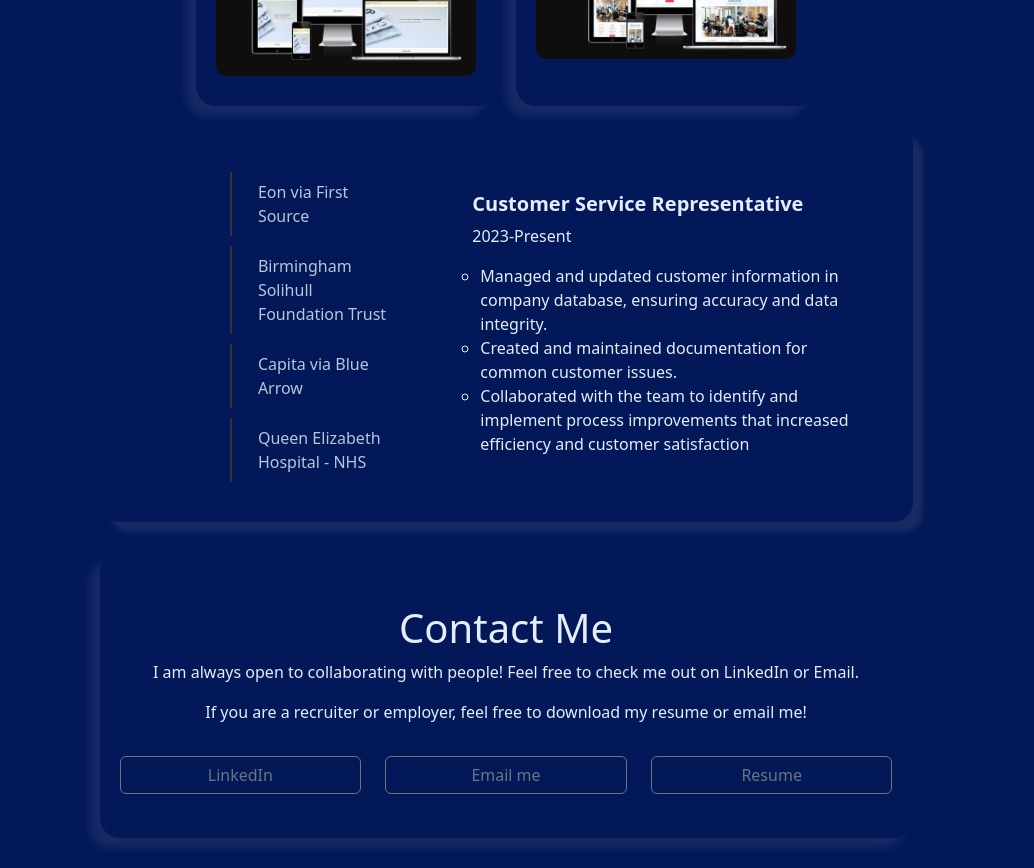
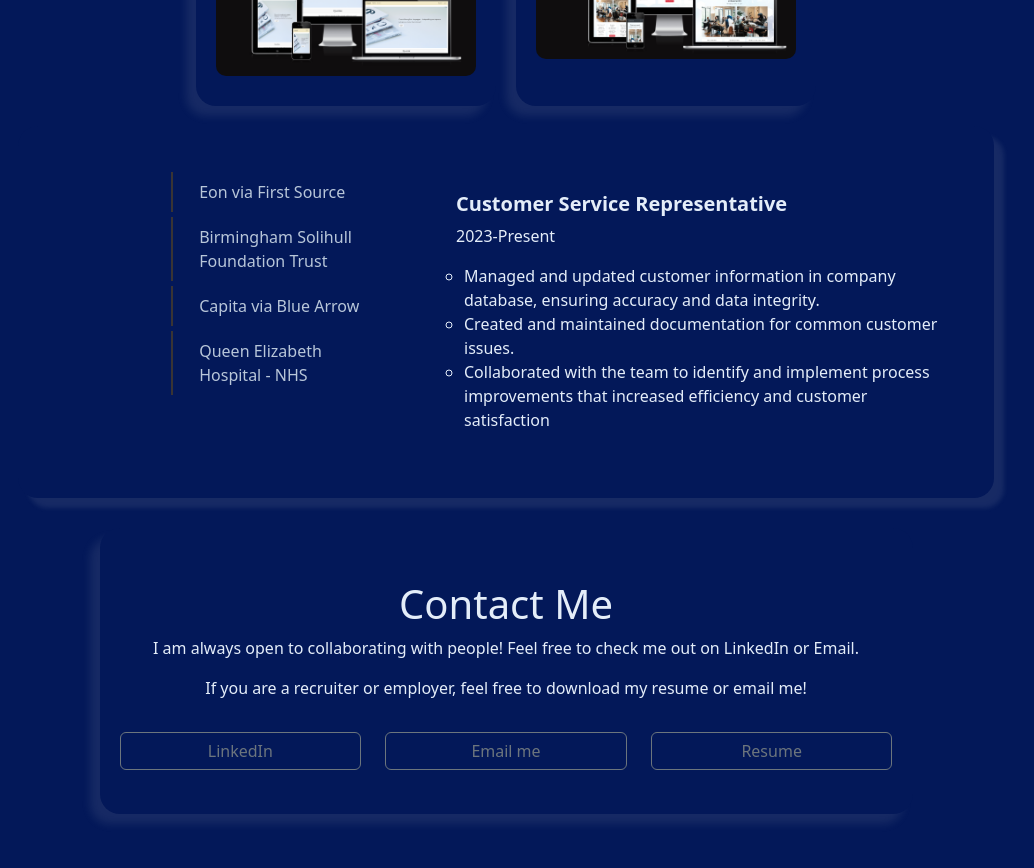
Before and after one commit to DanilleH22/portfolio, a React (Create React App) app: page / in a window 1280 px wide. Shown: the part 1680-2548 px from the top of the page, without its empty margins (134-1168 px from the left). After the commit the page ends 2524 px from the top, so only its background shows below. Built offline with nearby package versions, Linux system fonts and the light colour scheme.

Commit message:
Fix react bootstrap styling

```diff
--- a/src/pages/Experience.js
+++ b/src/pages/Experience.js
@@ -54,19 +54,20 @@ function Experience() {
         const [activeIndex, setActiveIndex] = useState(null);
 
         return (
-          <Container fluid style={{ width: '75%'}}>
+          <Container fluid style={{ maxWidth: '1000px' }}>
             <Tab.Container defaultActiveKey="0">
               <div className={styles.JobBox}>
-              <Row className="mt-3">
+              <Row className="mt-3 align-items-start">
                 {/* Left Column with Job List */}
                 <Col lg={4} xs={12} className={styles.OuterJob}>
                   <Nav className={styles.Job}>
                     {data.map((item, index) => (
                       <Nav.Item
-                        key={index}
-                        className={`${styles.JobName} ${activeIndex === index ? styles.active : ''}`}
-                        onClick={() => setActiveIndex(index)}
-                      >
+                      key={index}
+                      className={`${styles.JobName} ${activeIndex === index ? styles.active : ''}`}
+                      style={{ marginBottom: '5px' }}
+                      onClick={() => setActiveIndex(index)}
+                    >
                         <Nav.Link eventKey={index.toString()} className='text-start' style={{ color: '#B8C6D9' }}>
                           {item.job}
                         </Nav.Link>
```
Also changed, not shown: .gitpod.yml (added).
